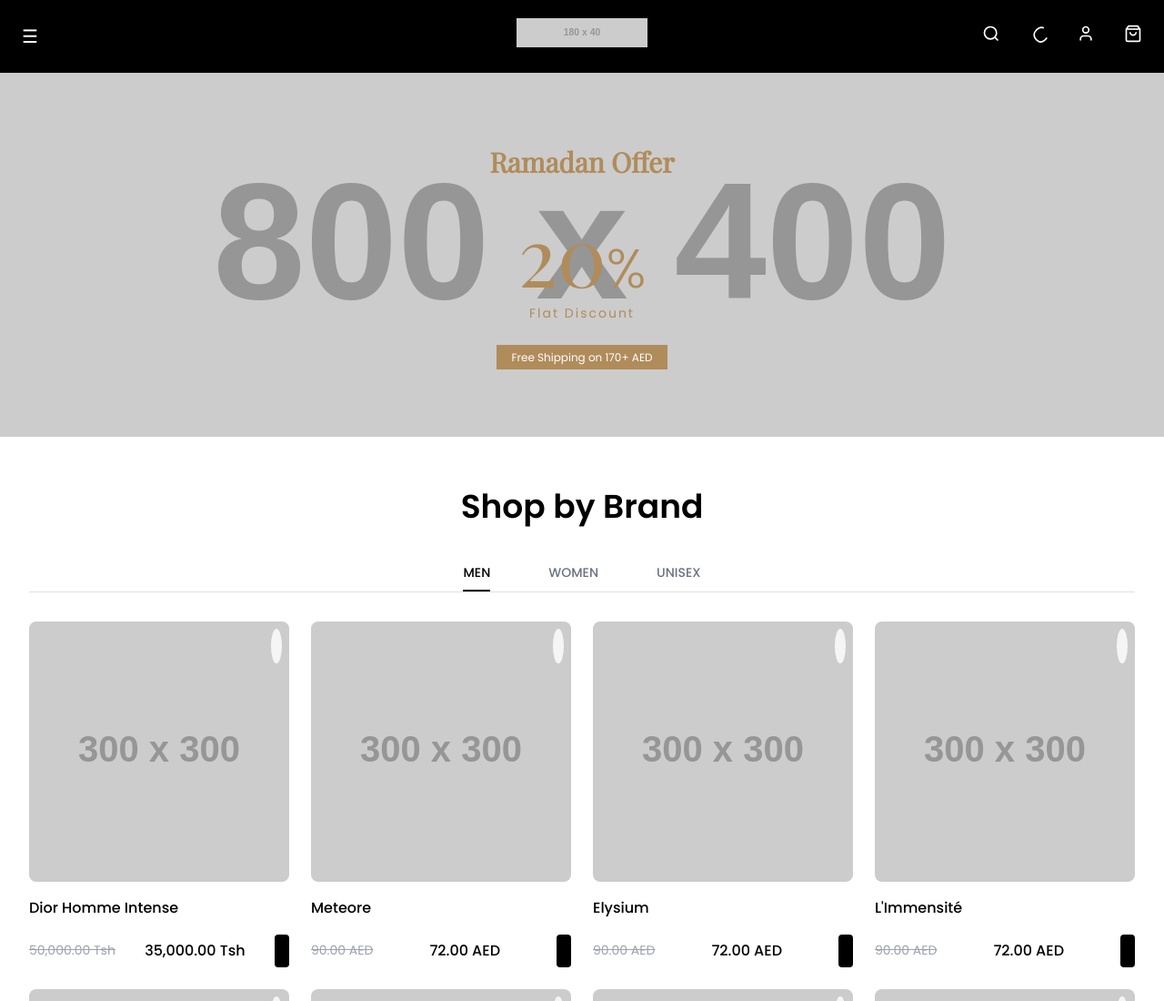
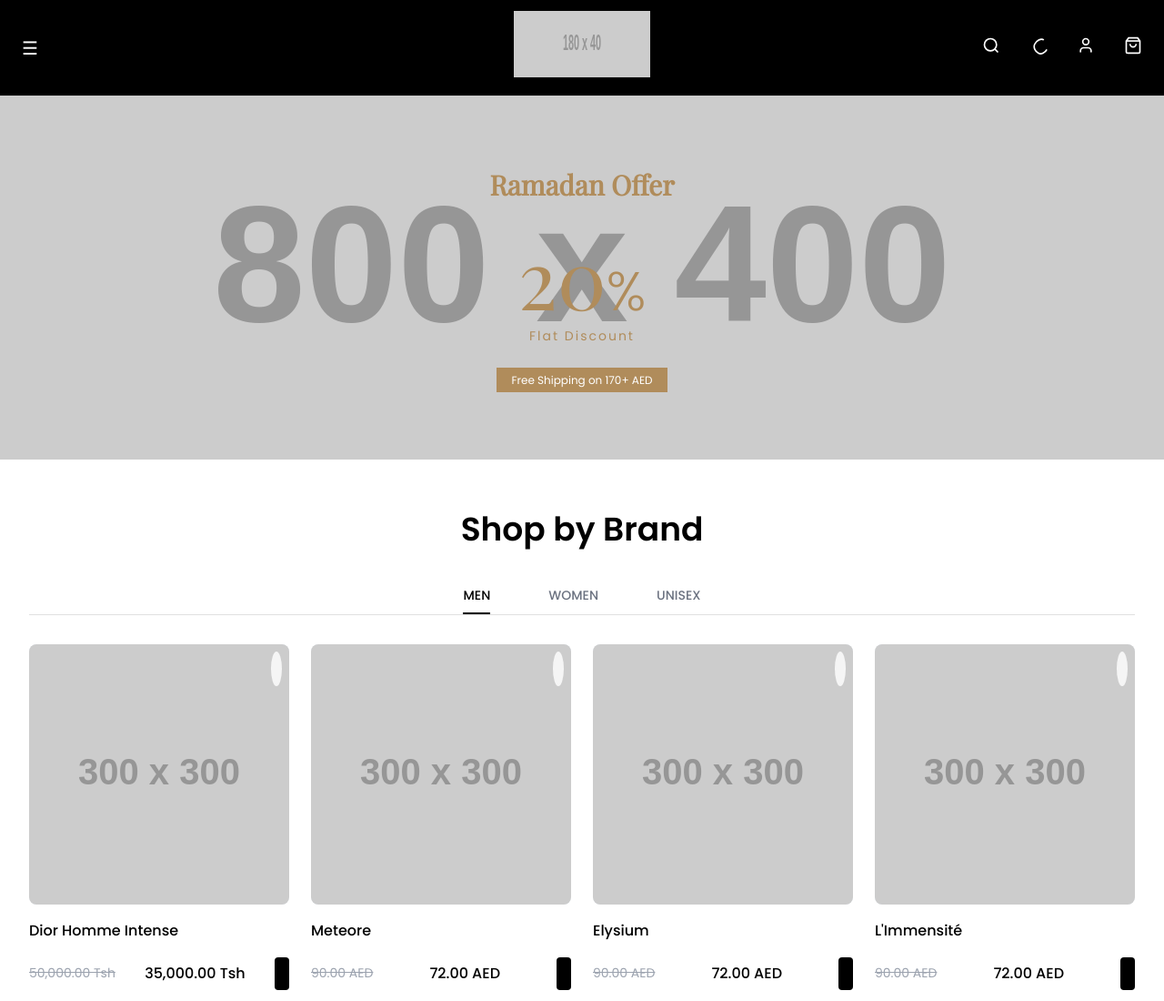
Before and after one commit to glamourfragrance/glamour-fragrance, a plain HTML site: page index.html in a window 1280 px wide. Shown: the top 1100 px of the page at 91% size. Drawn offline with nearby package versions, Linux system fonts and the light colour scheme; placeholder pictures from the web are drawn by us.

Commit message:
Update index.html

```diff
--- a/index.html
+++ b/index.html
@@ -8,11 +8,11 @@
     <style>
         * { margin: 0; padding: 0; box-sizing: border-box; font-family: 'Poppins', sans-serif; }
         body { background: #FFFFFF; color: #000000; line-height: 1.6; }
-        header { position: sticky; top: 0; z-index: 50; background: #000000; color: #FFFFFF; padding: 16px; display: flex; align-items: center; justify-content: space-between; }
-        .hamburger { padding: 8px; cursor: pointer; font-size: 20px; }
-        .logo { position: absolute; left: 50%; transform: translateX(-50%); }
-        .logo img { height: 32px; width: auto; }
-        .icons { display: flex; gap: 16px; }
+        header { position: sticky; top: 0; z-index: 50; background: #000000; color: #FFFFFF; padding: 16px; display: flex; align-items: center; justify-content: space-between; min-height: 105px; }
+.hamburger { padding: 8px; cursor: pointer; font-size: 20px; }
+.logo { position: absolute; left: 50%; transform: translateX(-50%); }
+.logo img { width: 150px; height: 73px; }
+.icons { display: flex; gap: 16px; }
         .icons button { background: none; border: none; color: #FFFFFF; padding: 8px; cursor: pointer; }
         .icons svg { width: 20px; height: 20px; }
         .dropdown { display: none; position: absolute; top: 100%; left: 0; background: #000000; padding: 16px; width: 200px; }
```
